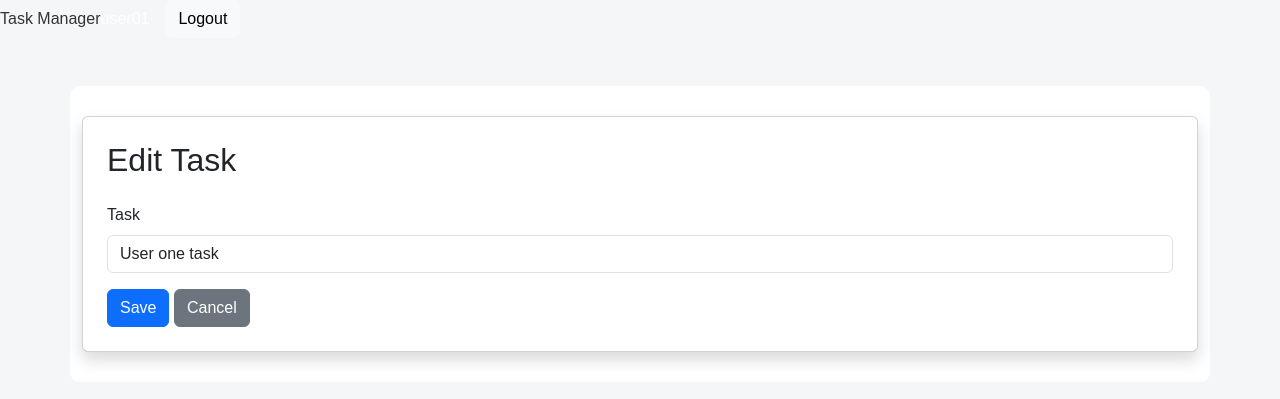
After one commit to ed-earo/task-manager, a Flask app: page /edit/1 in a window 1280 px wide. The commit adds this page. Shown: the top 399 px of the page. Run offline with Flask 3, Linux system fonts and the light colour scheme; a user stored in the database is signed in; data comes from the database, SQL or seed files in the repository; both versions use the stored data as it was after the commit.

Commit message:
Added task editing functionality

```diff
--- a/app/forms.py
+++ b/app/forms.py
@@ -30,6 +30,7 @@ class RegistrationForm(FlaskForm):
 
     submit = SubmitField("Register")
 
+
 class LoginForm(FlaskForm):
     email = StringField(
         "Email",
@@ -47,3 +48,16 @@ class LoginForm(FlaskForm):
     )
 
     submit = SubmitField("Login")
+
+
+class TaskForm(FlaskForm):
+
+    title = StringField(
+        "Task",
+        validators=[
+            DataRequired(),
+            Length(min=1, max=200)
+        ]
+    )
+
+    submit = SubmitField("Save")
--- a/app/tasks.py
+++ b/app/tasks.py
@@ -3,6 +3,7 @@ from flask_login import current_user, login_required
 
 from app.extensions import db
 from app.models import Task
+from app.forms import TaskForm
 
 tasks = Blueprint("tasks", __name__)
 
@@ -80,3 +81,47 @@ def delete_task(id):
     flash("Task deleted.", "info")
 
     return redirect(url_for("tasks.home"))
+
+@tasks.route("/edit/<int:id>", methods=["GET", "POST"])
+@login_required
+def edit_task(id):
+
+    task = Task.query.get_or_404(id)
+
+    if task.user_id != current_user.id:
+        flash(
+            "You are not allowed to edit this task.",
+            "danger"
+        )
+
+        return redirect(
+            url_for("tasks.home")
+        )
+
+
+    form = TaskForm()
+
+
+    if form.validate_on_submit():
+
+        task.title = form.title.data
+
+        db.session.commit()
+
+        flash(
+            "Task updated successfully!",
+            "success"
+        )
+
+        return redirect(
+            url_for("tasks.home")
+        )
+
+
+    form.title.data = task.title
+
+
+    return render_template(
+        "edit_task.html",
+        form=form
+    )
--- /dev/null
+++ b/app/templates/edit_task.html
@@ -0,0 +1,56 @@
+{% extends "base.html" %}
+
+
+{% block title %}
+Edit Task
+{% endblock %}
+
+
+{% block content %}
+
+<div class="card shadow p-4">
+
+    <h2 class="mb-4">
+        Edit Task
+    </h2>
+
+
+    <form method="POST">
+
+        {{ form.hidden_tag() }}
+
+
+        <div class="mb-3">
+
+            {{ form.title.label(class="form-label") }}
+
+            {{ form.title(
+                class="form-control"
+            ) }}
+
+
+            {% for error in form.title.errors %}
+
+                <div class="text-danger small">
+                    {{ error }}
+                </div>
+
+            {% endfor %}
+
+        </div>
+
+
+        {{ form.submit(class="btn btn-primary") }}
+
+        <a
+        href="{{ url_for('tasks.home') }}"
+        class="btn btn-secondary">
+            Cancel
+        </a>
+
+
+    </form>
+
+</div>
+
+{% endblock %}
```
Also changed, not shown: app/templates/index.html (+7 -0 lines), instance/tasks.db.
